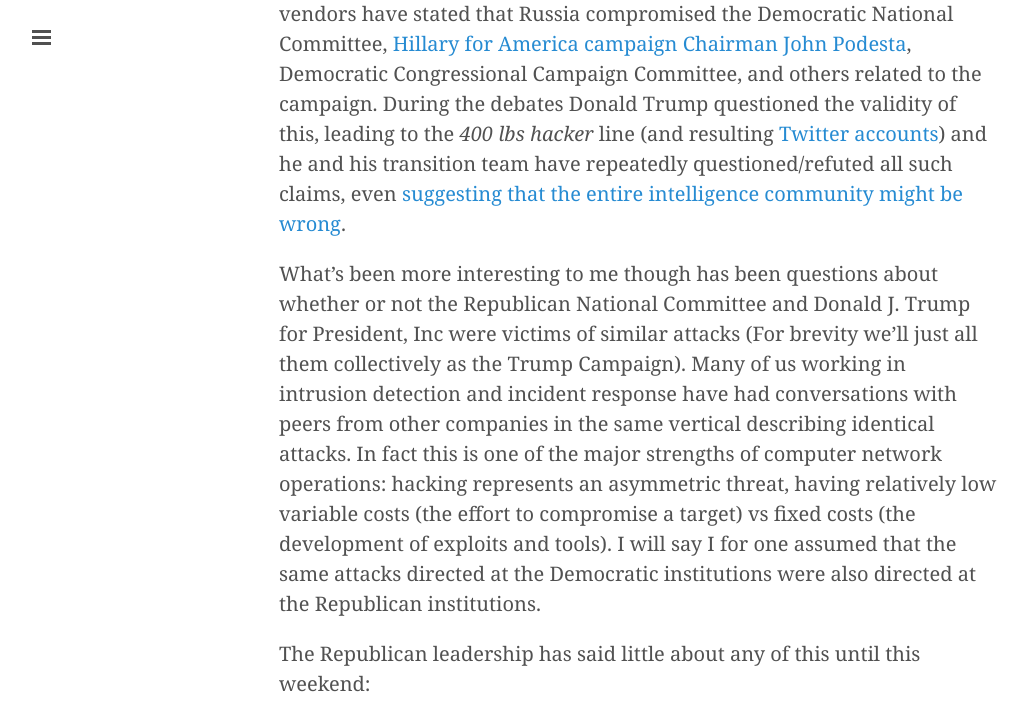
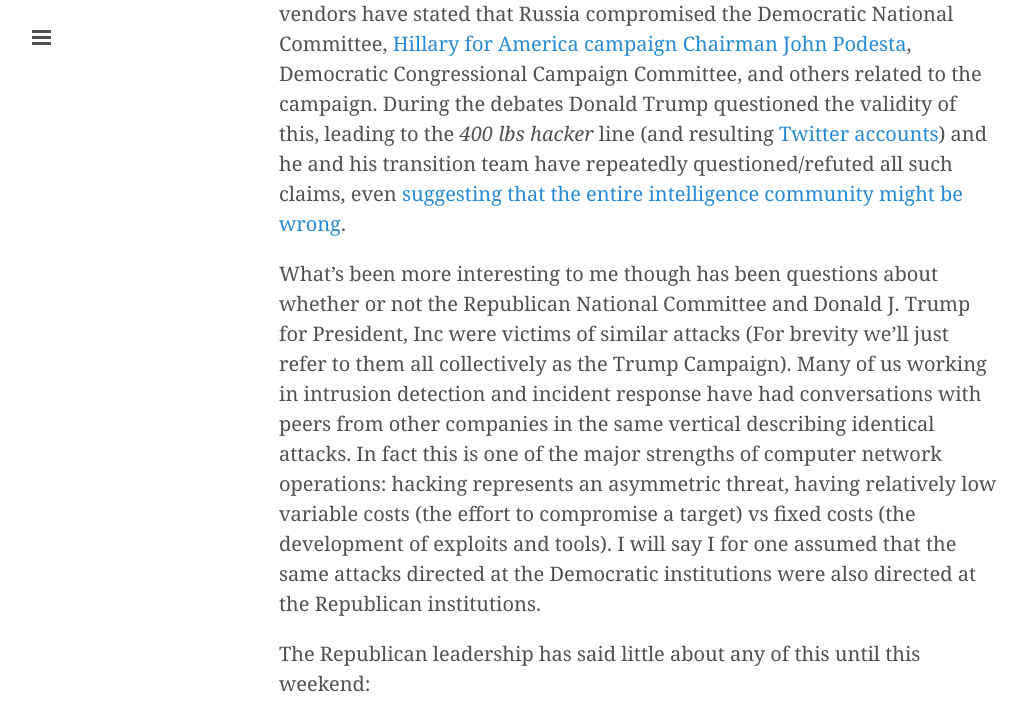
Before and after one commit to sroberts/sroberts.github.io, a Jekyll site: the page built from _posts/2016-12-12-rnc-hack.md, in a window 1280 px wide and 1400 px high, scrolled down 649 px. Shown: the top 719 px of the window, without its empty margins (1-1029 px from the left). Built offline with Jekyll 4.4.1, drawn with Linux system fonts in a browser that asks for light colours; nearby versions of some CDN libraries; comment, search, counter and statistics services are not loaded; some of the changed text lies outside the part shown; grey boxes are pictures that could not be loaded.

Commit message:
typos gonna type

```diff
--- a/_posts/2016-12-12-rnc-hack.md
+++ b/_posts/2016-12-12-rnc-hack.md
@@ -7,13 +7,13 @@
 
 The news this past week has been filled with statements about claims and counter claims of whether or not Russia was involved in meddling in the 2016 Presidential Election. Intelligence agencies, news outlets, & security vendors have stated that Russia compromised the Democratic National Committee, [Hillary for America campaign Chairman John Podesta](https://hillaryspeeches.com/2016/10/12/hfa-statement-on-report-that-fbi-suspects-russia-behind-hack-of-podestas-emails/), Democratic Congressional Campaign Committee, and others related to the campaign. During the debates Donald Trump questioned the validity of this, leading to the _400 lbs hacker_ line (and resulting [Twitter accounts](https://twitter.com/real400lbhacker)) and he and his transition team have repeatedly questioned/refuted all such claims, even [suggesting that the entire intelligence community might be wrong]().
 
-What's been more interesting to me though has been questions about whether or not the Republican National Committee and Donald J. Trump for President, Inc were victims of similar attacks (For brevity we'll just all them collectively as the Trump Campaign). Many of us working in intrusion detection and incident response have had conversations with peers from other companies in the same vertical describing identical attacks. In fact this is one of the major strengths of computer network operations: hacking represents an asymmetric threat, having relatively low variable costs (the effort to compromise a target) vs fixed costs (the development of exploits and tools). I will say I for one assumed that the same attacks directed at the Democratic institutions were also directed at the Republican institutions.
+What's been more interesting to me though has been questions about whether or not the Republican National Committee and Donald J. Trump for President, Inc were victims of similar attacks (For brevity we'll just refer to them all collectively as the Trump Campaign). Many of us working in intrusion detection and incident response have had conversations with peers from other companies in the same vertical describing identical attacks. In fact this is one of the major strengths of computer network operations: hacking represents an asymmetric threat, having relatively low variable costs (the effort to compromise a target) vs fixed costs (the development of exploits and tools). I will say I for one assumed that the same attacks directed at the Democratic institutions were also directed at the Republican institutions.
 
 The Republican leadership has said little about any of this until this weekend:
 
 <iframe src="http://www.nbcnews.com/widget/video-embed/830288963631" width="560" height="315" frameborder="0" allowfullscreen></iframe>
 
-> Rince Priebus, Incoming White House Chief of Staff on Meet The Press Dec 11, 2016
+> Reince Priebus, Incoming White House Chief of Staff on Meet The Press Dec 11, 2016
 
 I for one was hugely surprised to hear not simply the assertion that the Trump Campaign hadn't been hacked (an absence of evidence not being the same as evidence of absence), but the unabashed confidence. I realized that this surprise (even incredulousness) was based on my own experience and assumptions, biases I have, instead of on any analytic rigor. Sunday morning with coffee is obviously the best time to apply intelligence rigor to a problem, so here goes.
 
```
